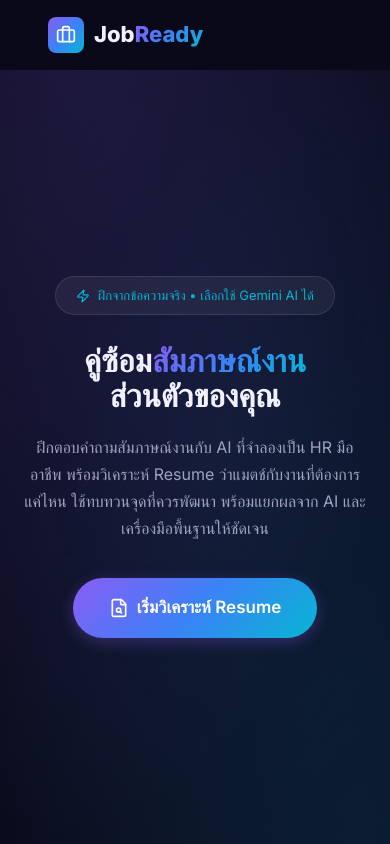
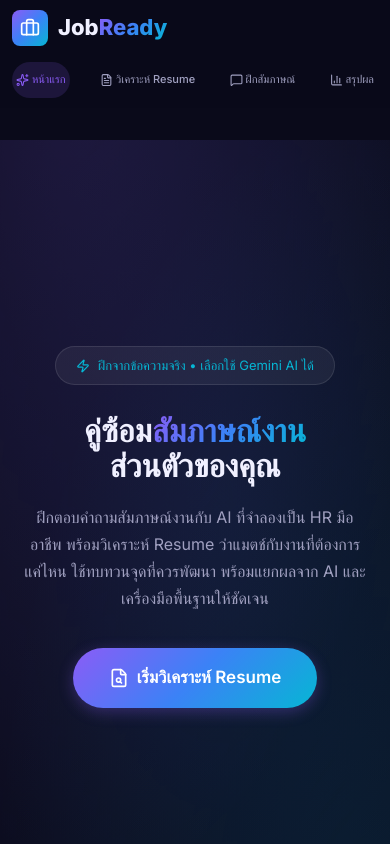
Before and after one commit to Jirachtt/jobready-backend, a React (Vite) app in the folder frontend/: page / in a window 390 px wide. Shown: the top 844 px of the page. Built offline with nearby package versions, Linux system fonts and the light colour scheme.

Commit message:
Keep navigation accessible on narrow screens

```diff
--- a/frontend/src/index.css
+++ b/frontend/src/index.css
@@ -1128,9 +1128,17 @@ a:hover {
 
 /* ─── Responsive ───────────────────────────────────────── */
 @media (max-width: 640px) {
+  .navbar { padding: 0 12px; }
+  .navbar-inner { height: auto; min-height: 108px; padding: 10px 0; flex-direction: column; align-items: flex-start; gap: 8px; }
   .nav-links {
-    display: none;
+    display: flex;
+    width: 100%;
+    justify-content: space-between;
+    gap: 2px;
   }
+  .nav-link { padding: 8px 4px; font-size: 11px; gap: 3px; min-height: 36px; }
+  .nav-link svg { width: 13px; flex-shrink: 0; }
+  .page { padding-top: 140px; }
 
   .hero-title {
     font-size: 32px;
```
